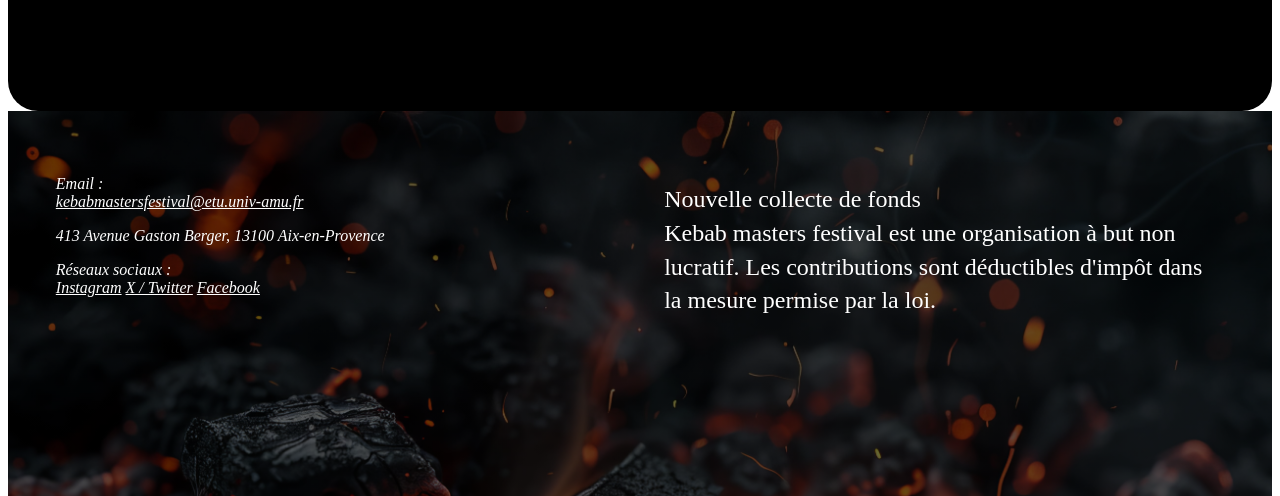
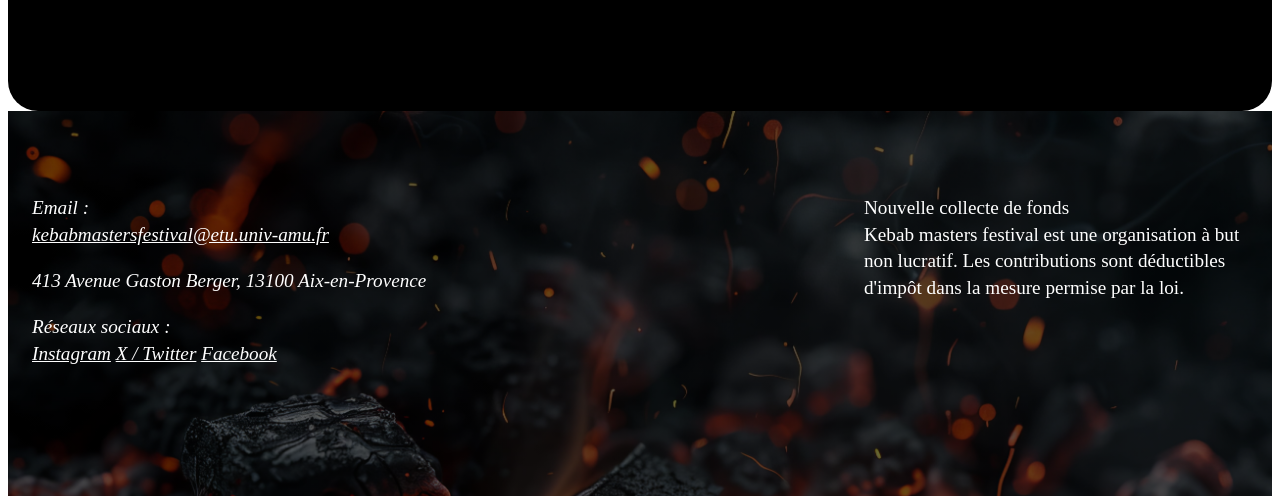
Before and after one commit to Gaelbty/Kebab-Masters-Festival, a plain HTML site: page public/inscription.html in a window 1280 px wide. Shown: the part 1910-2406 px from the top of the page. Drawn offline with Linux system fonts and the light colour scheme.

Commit message:
Update 1.0

```diff
--- a/public/inscription.html
+++ b/public/inscription.html
@@ -66,9 +66,9 @@
 				<p>413 Avenue Gaston Berger, 13100 Aix-en-Provence</p>
 
 				<p>Réseaux sociaux :<br>
-				<a href="https://www.instagram.com/kebabmastersfestival">Instagram</a>
-				<a href="https://x.com/kebab_mast88611">X / Twitter</a>
-				<a href="https://www.facebook.com/profile.php?id=MasterKebabfestival">Facebook</a></p>
+				<a href="https://instagram.com/kebabmastersfestival">Instagram</a>
+				<a href="https://twitter.com/kebabmastersfestival">X / Twitter</a>
+				<a href="https://facebook.com/kebabmastersfestival">Facebook</a></p>
 			</address>
 
 			<p class="legal-notices">
--- a/public/inscription123.css
+++ b/public/inscription123.css
@@ -1,10 +1,14 @@
 @font-face {
-    font-family: 'Righteous-Regular';
-    src: url(../assets/fonts/Righteous-Regular.ttf);
+    font-family: 'righteous';
+    src: url('../assets/fonts/Righteous-Regular.ttf') format('truetype');
+    font-weight: normal;
+    font-style: normal;
 }
 @font-face {
-    font-family: 'RobotoMono-Regular';
-    src: url(../assets/fonts/RobotoMono-Regular.ttf);
+  font-family: 'roboto-mono';
+  src: url('../assets/fonts/RobotoMono-VariableFont_wght.ttf') format('truetype');
+  font-weight: normal;
+  font-style: normal;
 }
 
 .header {
@@ -58,7 +62,7 @@
     left: 50%;
     text-align: center;
 
-    font-family:'Righteous-Regular';
+    font-family:'righteous';
     color: #000000;
     font-weight: bold;
 
@@ -70,7 +74,7 @@
     background: rgb(23, 22, 22);
     padding: 50px;
     border-radius: 20px;
-    font-family: 'Righteous-Regular';
+    font-family: 'righteous-Regular';
 }
 
 .center-container .row {
@@ -90,12 +94,12 @@
 .col-label {
     width: 200px;
     font-weight: bold;
-    font-family: 'RobotoMono-Regular';
+    font-family: 'roboto-mono';
 }
 
 .col-value {
     flex: 1;
-    font-family:'RobotoMono-Regular';
+    font-family:'roboto-mono';
 }
 
 
@@ -122,16 +126,22 @@ footer {
   background-position: center;
   color: white;
   min-height: 100vh;
-  padding: 0.5rem;
+  padding: 1.5rem;
 }
 
 .top-footer {
   display: flex;
   justify-content: space-around;
   font-family: 'roboto mono';
-  gap: 25vh;
-  margin-top: 2.5em;
-  margin-bottom: 10em;
+  gap: 5vw;
+  margin-top: 2.5rem;
+  margin-bottom: 10rem;
+  font-size: 1.5vw;
+}
+
+address {
+  min-width: 60vw;
+  line-height: 1.4;
 }
 
 footer a {
@@ -141,13 +151,14 @@ footer a {
 }
 
 .legal-notices {
-  max-width: 70vh;
+  max-width: 40vw;
   line-height: 1.4;
-  font-size: 3vh;
 }
 
-
-
+h3 p {
+  margin: 1rem 1.5rem;
+  font-size: 3.5rem;
+}
 
 #h3-A {
   text-align: start;
```
